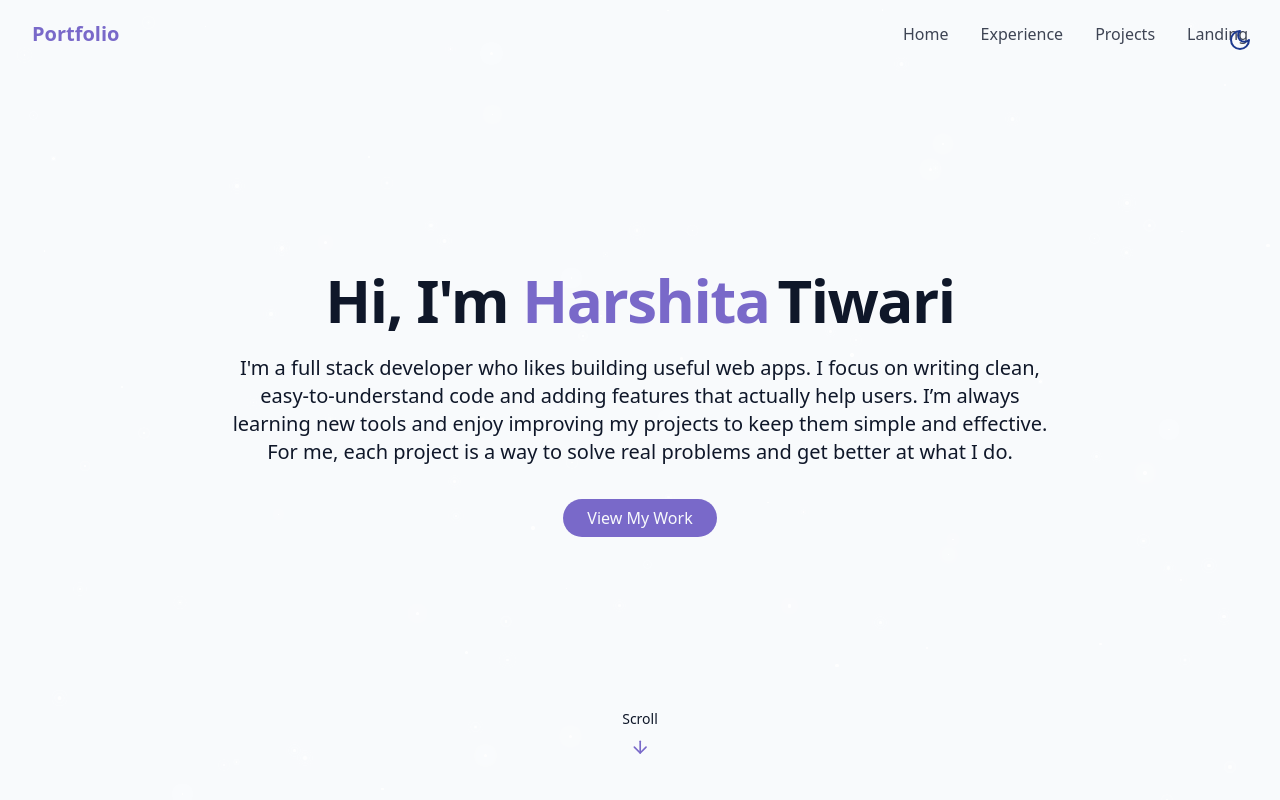
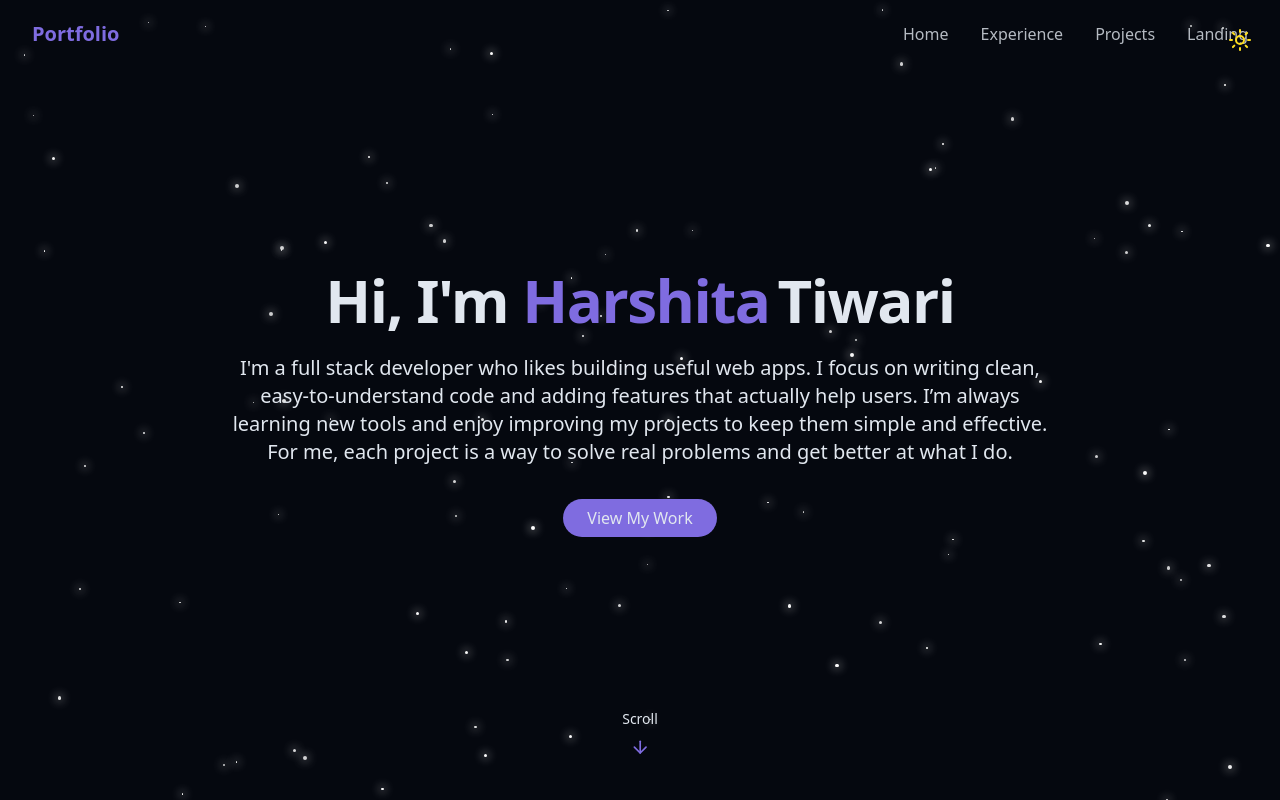
Before and after one commit to ht1423/My-portfolio, a React (Vite) app: page / in a window 1280 px wide. Shown: the top 800 px of the page. Built offline with nearby package versions, Linux system fonts and the light colour scheme.

Commit message:
theme updated

```diff
--- a/src/components/ThemeToggle.jsx
+++ b/src/components/ThemeToggle.jsx
@@ -3,16 +3,18 @@
 import { cn } from "@/lib/utils";
 
 export const ThemeToggle = () => {
-  const [isDarkMode, setIsDarkMode] = useState(false);
+  const [isDarkMode, setIsDarkMode] = useState(true); // default to true (dark)
 
   useEffect(() => {
     const storedTheme = localStorage.getItem("theme");
-    if (storedTheme === "dark") {
+    if (storedTheme === "light") {
+      setIsDarkMode(false);
+      document.documentElement.classList.remove("dark");
+    } else {
+      // if storedTheme is "dark" or null (no theme saved), enable dark by default
+      localStorage.setItem("theme", "dark");
       setIsDarkMode(true);
       document.documentElement.classList.add("dark");
-    } else {
-      localStorage.setItem("theme", "light");
-      setIsDarkMode(false);
     }
   }, []);
 
@@ -33,7 +35,7 @@
       onClick={toggleTheme}
       className={cn(
         "fixed max-sm:hidden top-5 right-5 z-50 p-2 rounded-full transition-colors duration-300",
-        "focus:outlin-hidden"
+        "focus:outline-none"
       )}
     >
       {isDarkMode ? (
```
